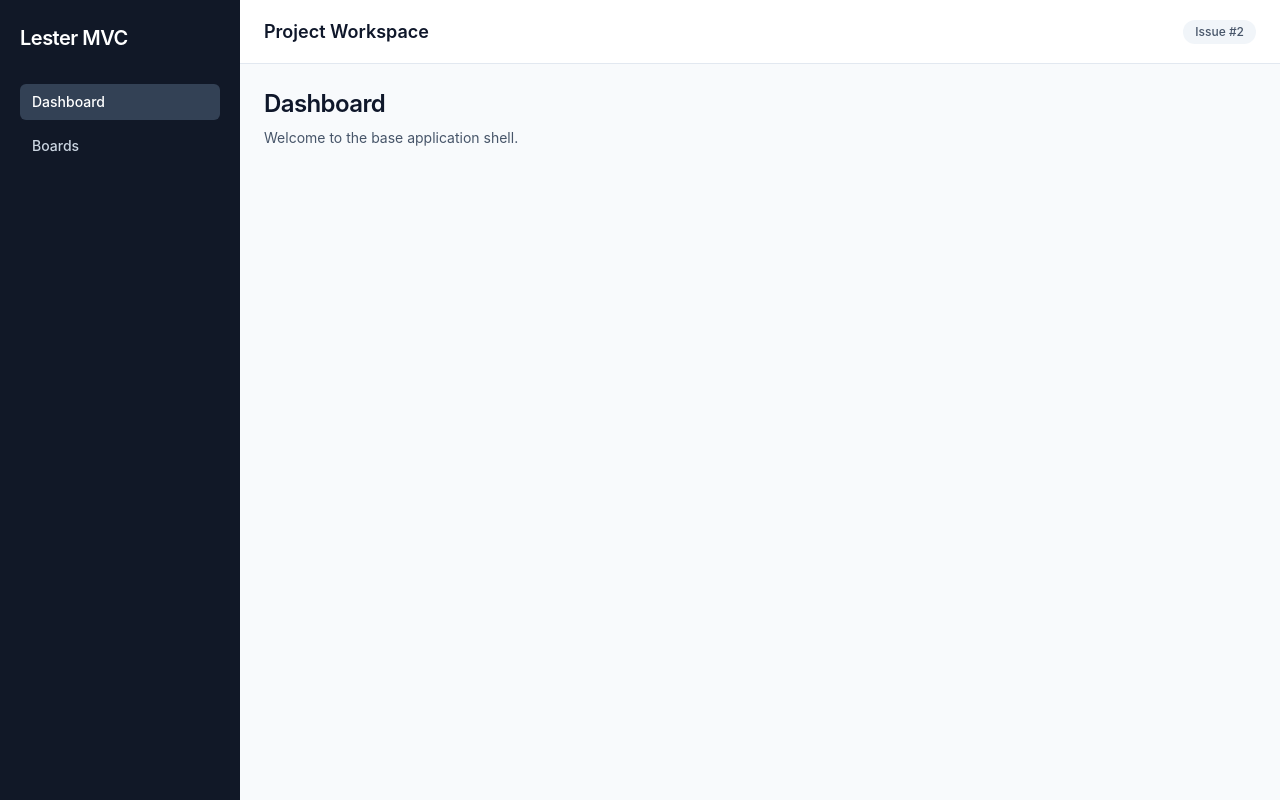
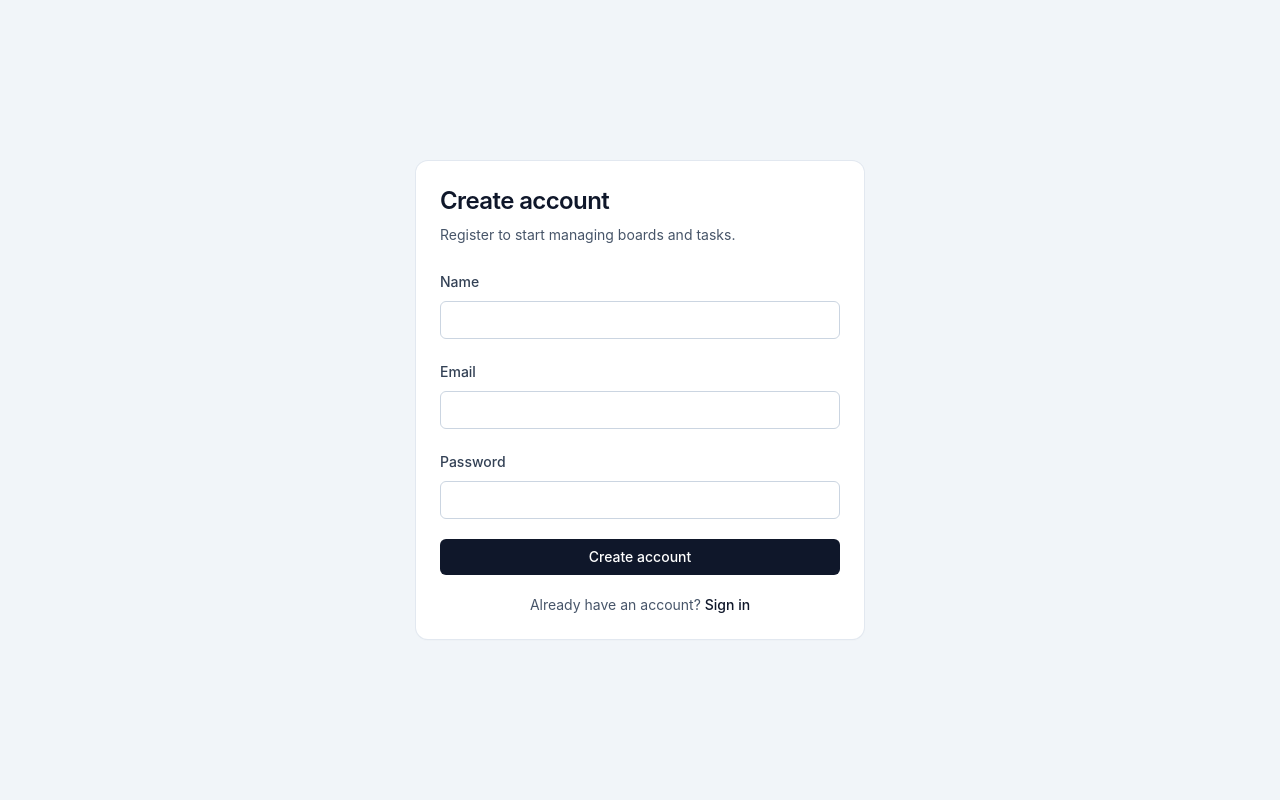
Before and after one commit to mtplayground/lester-mvc-01, a React (Vite) app in the folder client/: page /register in a window 1280 px wide. Before the commit this address led to /. Built offline with nearby package versions, Linux system fonts and the light colour scheme; no server answers.

Commit message:
feat: Build login and registration pages

```diff
--- a/client/src/App.tsx
+++ b/client/src/App.tsx
@@ -1,5 +1,7 @@
 import { BrowserRouter, Navigate, Route, Routes } from 'react-router-dom';
 import AppLayout from './layouts/AppLayout';
+import LoginPage from './pages/LoginPage';
+import RegisterPage from './pages/RegisterPage';
 
 function DashboardPage() {
   return (
@@ -23,11 +25,15 @@ export default function App() {
   return (
     <BrowserRouter>
       <Routes>
+        <Route path="/login" element={<LoginPage />} />
+        <Route path="/register" element={<RegisterPage />} />
+
         <Route element={<AppLayout />}>
           <Route index element={<DashboardPage />} />
           <Route path="boards" element={<BoardsPage />} />
-          <Route path="*" element={<Navigate replace to="/" />} />
         </Route>
+
+        <Route path="*" element={<Navigate replace to="/" />} />
       </Routes>
     </BrowserRouter>
   );
--- /dev/null
+++ b/client/src/components/auth/AuthForm.tsx
@@ -0,0 +1,167 @@
+import axios from 'axios';
+import { useMemo, useState } from 'react';
+import { Link, useNavigate } from 'react-router-dom';
+import { z } from 'zod';
+import { api, setAuthToken } from '../../lib/api';
+
+type AuthMode = 'login' | 'register';
+
+interface AuthFormProps {
+  mode: AuthMode;
+}
+
+interface FormValues {
+  email: string;
+  password: string;
+  name: string;
+}
+
+type FieldErrors = Partial<Record<keyof FormValues, string>>;
+
+const loginSchema = z.object({
+  email: z.string().trim().email('Enter a valid email address'),
+  password: z.string().min(1, 'Password is required')
+});
+
+const registerSchema = z.object({
+  email: z.string().trim().email('Enter a valid email address'),
+  password: z.string().min(8, 'Password must be at least 8 characters'),
+  name: z.string().trim().min(1, 'Name is required')
+});
+
+const tokenSchema = z.object({
+  token: z.string().min(1)
+});
+
+export default function AuthForm({ mode }: AuthFormProps) {
+  const navigate = useNavigate();
+  const [values, setValues] = useState<FormValues>({
+    email: '',
+    password: '',
+    name: ''
+  });
+  const [fieldErrors, setFieldErrors] = useState<FieldErrors>({});
+  const [formError, setFormError] = useState<string | null>(null);
+  const [isSubmitting, setIsSubmitting] = useState(false);
+
+  const isRegisterMode = mode === 'register';
+
+  const schema = useMemo(() => (isRegisterMode ? registerSchema : loginSchema), [isRegisterMode]);
+
+  function updateField(field: keyof FormValues, value: string): void {
+    setValues((previous) => ({ ...previous, [field]: value }));
+    setFieldErrors((previous) => ({ ...previous, [field]: undefined }));
+    setFormError(null);
+  }
+
+  async function handleSubmit(event: React.FormEvent<HTMLFormElement>): Promise<void> {
+    event.preventDefault();
+
+    const payload = isRegisterMode
+      ? { email: values.email, password: values.password, name: values.name }
+      : { email: values.email, password: values.password };
+
+    const parsedPayload = schema.safeParse(payload);
+
+    if (!parsedPayload.success) {
+      const nextErrors: FieldErrors = {};
+
+      for (const issue of parsedPayload.error.issues) {
+        const path = issue.path[0];
+
+        if (typeof path === 'string' && path in values) {
+          nextErrors[path as keyof FormValues] = issue.message;
+        }
+      }
+
+      setFieldErrors(nextErrors);
+      return;
+    }
+
+    try {
+      setIsSubmitting(true);
+      const endpoint = isRegisterMode ? '/auth/register' : '/auth/login';
+      const response = await api.post(endpoint, parsedPayload.data);
+      const parsedResponse = tokenSchema.parse(response.data);
+
+      setAuthToken(parsedResponse.token);
+      navigate('/', { replace: true });
+    } catch (error: unknown) {
+      if (axios.isAxiosError(error)) {
+        const message = typeof error.response?.data?.message === 'string' ? error.response.data.message : 'Authentication failed';
+        setFormError(message);
+      } else {
+        setFormError('Authentication failed');
+      }
+    } finally {
+      setIsSubmitting(false);
+    }
+  }
+
+  return (
+    <form className="space-y-5" onSubmit={handleSubmit}>
+      {isRegisterMode ? (
+        <div className="space-y-2">
+          <label className="text-sm font-medium text-slate-700" htmlFor="name">
+            Name
+          </label>
+          <input
+            id="name"
+            autoComplete="name"
+            className="w-full rounded-md border border-slate-300 px-3 py-2 text-sm text-slate-900 outline-none transition focus:border-slate-500 focus:ring-2 focus:ring-slate-200"
+            onChange={(event) => updateField('name', event.target.value)}
+            value={values.name}
+          />
+          {fieldErrors.name ? <p className="text-xs text-rose-600">{fieldErrors.name}</p> : null}
+        </div>
+      ) : null}
+
+      <div className="space-y-2">
+        <label className="text-sm font-medium text-slate-700" htmlFor="email">
+          Email
+        </label>
+        <input
+          id="email"
+          autoComplete="email"
+          className="w-full rounded-md border border-slate-300 px-3 py-2 text-sm text-slate-900 outline-none transition focus:border-slate-500 focus:ring-2 focus:ring-slate-200"
+          onChange={(event) => updateField('email', event.target.value)}
+          type="email"
+          value={values.email}
+        />
+        {fieldErrors.email ? <p className="text-xs text-rose-600">{fieldErrors.email}</p> : null}
+      </div>
+
+      <div className="space-y-2">
+        <label className="text-sm font-medium text-slate-700" htmlFor="password">
+          Password
+        </label>
+        <input
+          id="password"
+          autoComplete={isRegisterMode ? 'new-password' : 'current-password'}
+          className="w-full rounded-md border border-slate-300 px-3 py-2 text-sm text-slate-900 outline-none transition focus:border-slate-500 focus:ring-2 focus:ring-slate-200"
+          onChange={(event) => updateField('password', event.target.value)}
+          type="password"
+          value={values.password}
+        />
+        {fieldErrors.password ? <p className="text-xs text-rose-600">{fieldErrors.password}</p> : null}
+      </div>
+
+      {formError ? <p className="rounded-md bg-rose-50 px-3 py-2 text-sm text-rose-700">{formError}</p> : null}
+
+      <button
+        className="w-full rounded-md bg-slate-900 px-3 py-2 text-sm font-medium text-white transition hover:bg-slate-800 disabled:cursor-not-allowed disabled:bg-slate-500"
+        disabled={isSubmitting}
+        type="submit"
+      >
+        {isSubmitting ? 'Submitting...' : isRegisterMode ? 'Create account' : 'Sign in'}
+      </button>
+
+      <p className="text-center text-sm text-slate-600">
+        {isRegisterMode ? 'Already have an account?' : 'Need an account?'}{' '}
+        <Link className="font-medium text-slate-900 hover:underline" to={isRegisterMode ? '/login' : '/register'}>
+          {isRegisterMode ? 'Sign in' : 'Create one'}
+        </Link>
+      </p>
+    </form>
+  );
+}
--- /dev/null
+++ b/client/src/pages/LoginPage.tsx
@@ -0,0 +1,21 @@
+import { Navigate } from 'react-router-dom';
+import AuthForm from '../components/auth/AuthForm';
+import { getAuthToken } from '../lib/api';
+
+export default function LoginPage() {
+  if (getAuthToken()) {
+    return <Navigate replace to="/" />;
+  }
+
+  return (
+    <main className="flex min-h-screen items-center justify-center bg-slate-100 px-4 py-10">
+      <section className="w-full max-w-md rounded-xl bg-white p-6 shadow-sm ring-1 ring-slate-200">
+        <div className="mb-6 space-y-2">
+          <h1 className="text-2xl font-semibold tracking-tight text-slate-900">Sign in</h1>
+          <p className="text-sm text-slate-600">Use your account credentials to access your dashboard.</p>
+        </div>
+        <AuthForm mode="login" />
+      </section>
+    </main>
+  );
+}
--- /dev/null
+++ b/client/src/pages/RegisterPage.tsx
@@ -0,0 +1,21 @@
+import { Navigate } from 'react-router-dom';
+import AuthForm from '../components/auth/AuthForm';
+import { getAuthToken } from '../lib/api';
+
+export default function RegisterPage() {
+  if (getAuthToken()) {
+    return <Navigate replace to="/" />;
+  }
+
+  return (
+    <main className="flex min-h-screen items-center justify-center bg-slate-100 px-4 py-10">
+      <section className="w-full max-w-md rounded-xl bg-white p-6 shadow-sm ring-1 ring-slate-200">
+        <div className="mb-6 space-y-2">
+          <h1 className="text-2xl font-semibold tracking-tight text-slate-900">Create account</h1>
+          <p className="text-sm text-slate-600">Register to start managing boards and tasks.</p>
+        </div>
+        <AuthForm mode="register" />
+      </section>
+    </main>
+  );
+}
```
